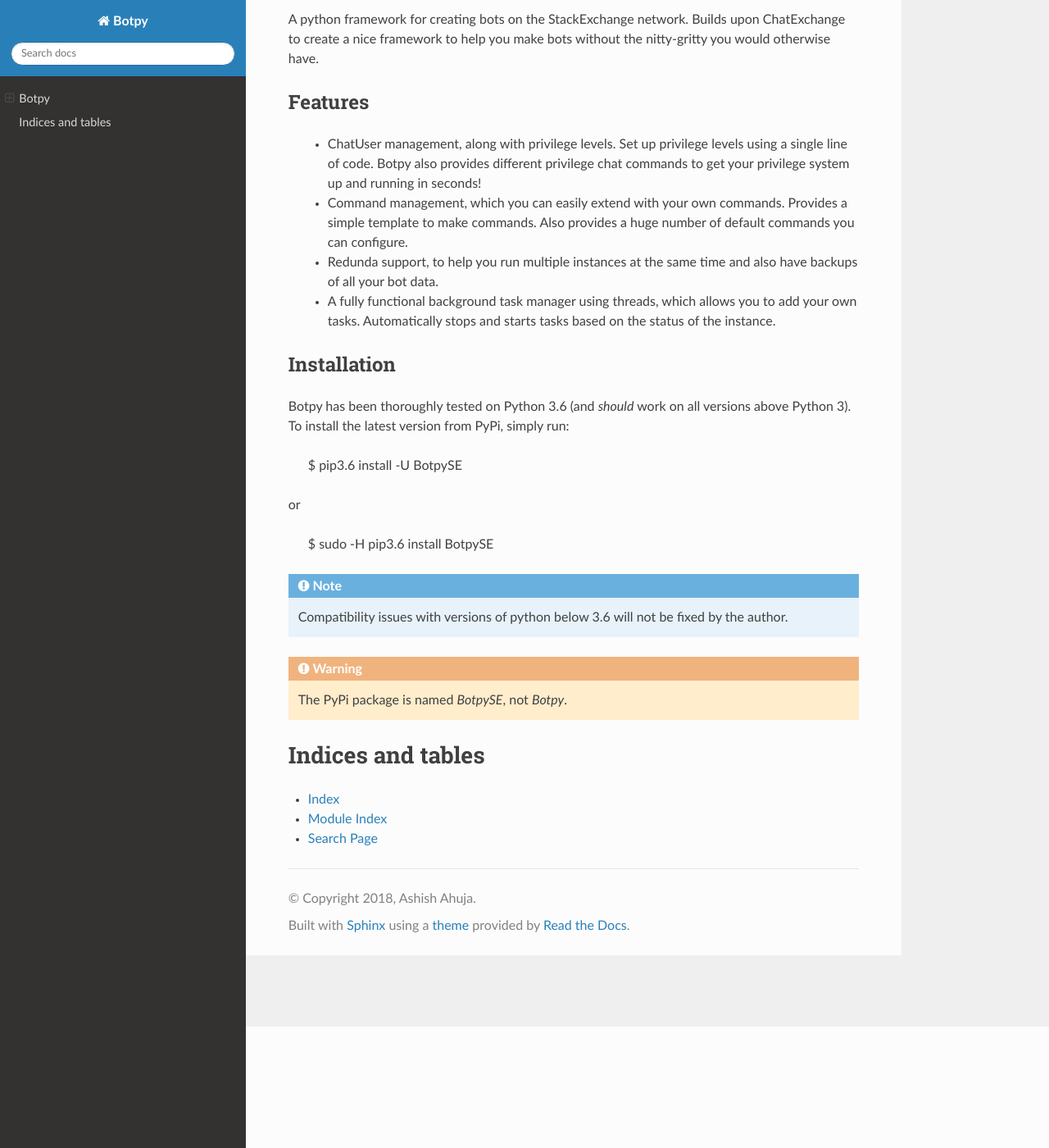
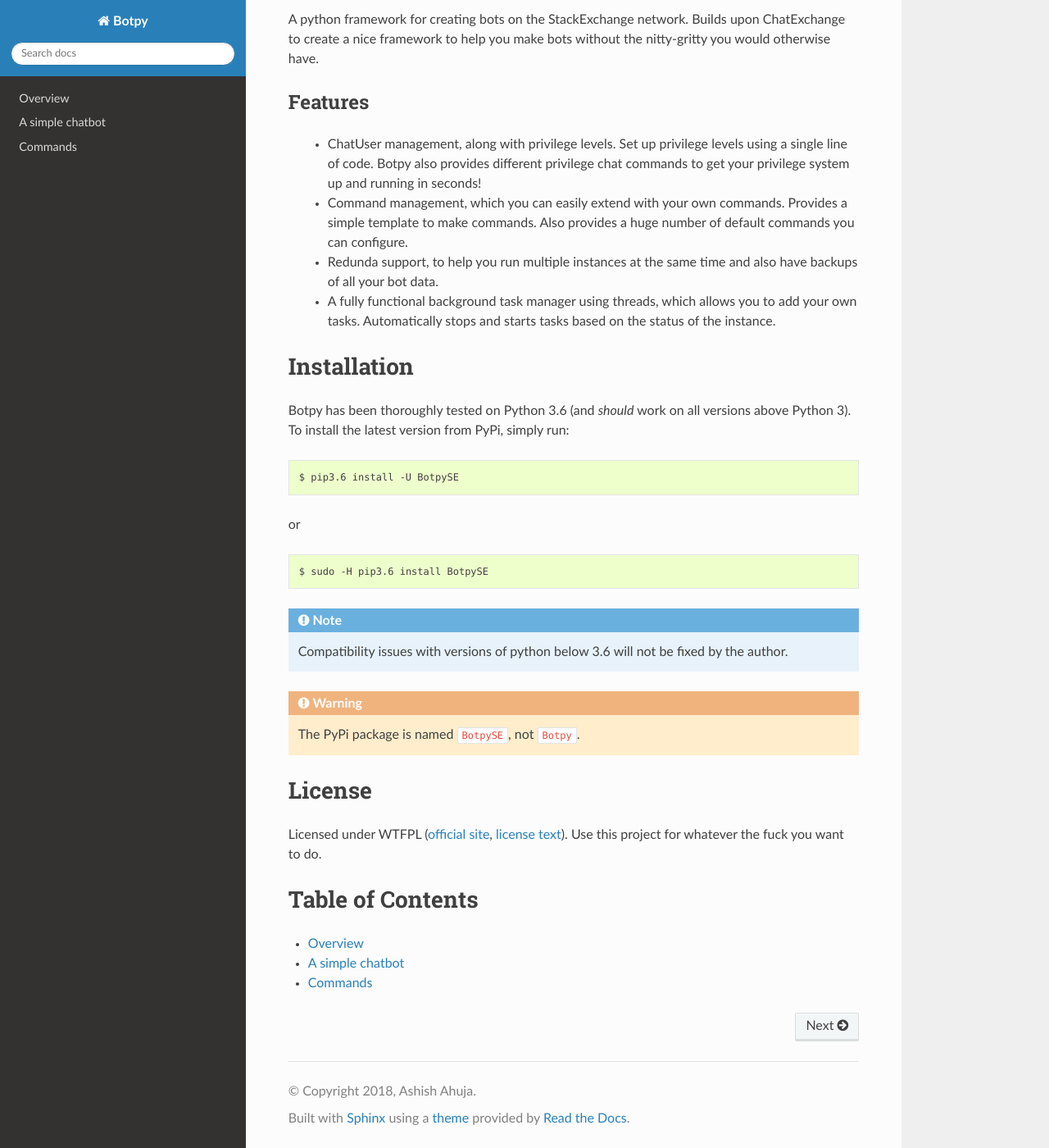
Before and after one commit to SOBotics/Botpy, a Sphinx documentation site: the page built from docs/index.rst, in a window 1280 px wide and 1400 px high, scrolled down 148 px. Shown: the whole window at 82% size. Built offline with Sphinx 7.4.7 and the Read the Docs theme 2.0.0, drawn with Linux system fonts in a browser that asks for light colours.

Commit message:
some moar stuff

```diff
--- /dev/null
+++ b/docs/commands.rst
@@ -0,0 +1,4 @@
+Commands
+========
+
+T
--- a/docs/index.rst
+++ b/docs/index.rst
@@ -17,24 +17,37 @@
  - A fully functional background task manager using threads, which allows you to add your own tasks. Automatically stops and starts tasks based on the status of the instance.
 
 Installation
-------------
+============
 
 Botpy has been thoroughly tested on Python 3.6 (and *should* work on all versions above Python 3). To install the latest version from PyPi, simply run:
+
+.. code:: bash
 
     $ pip3.6 install -U BotpySE
 
 or
 
+.. code:: bash
+
     $ sudo -H pip3.6 install BotpySE
 
 .. note:: Compatibility issues with versions of python below 3.6 will not be fixed by the author.
 
-.. warning:: The PyPi package is named `BotpySE`, not `Botpy`.
+.. warning:: The PyPi package is named :code:`BotpySE`, not :code:`Botpy`.
 
+License
+=======
 
-Indices and tables
-==================
+Licensed under WTFPL (`official site`_, `license text`_). Use this project for whatever the fuck you want to do.
 
-* :ref:`genindex`
-* :ref:`modindex`
-* :ref:`search`
+Table of Contents
+=================
+
+.. toctree::
+  :maxdepth: 2
+
+  overview
+  commands
+
+.. _official site: http://www.wtfpl.net/
+.. _license text: https://github.com/SOBotics/Botpy/blob/master/LICENSE
```
Also changed, not shown: docs/overview.rst (added, +102 -0 lines).
